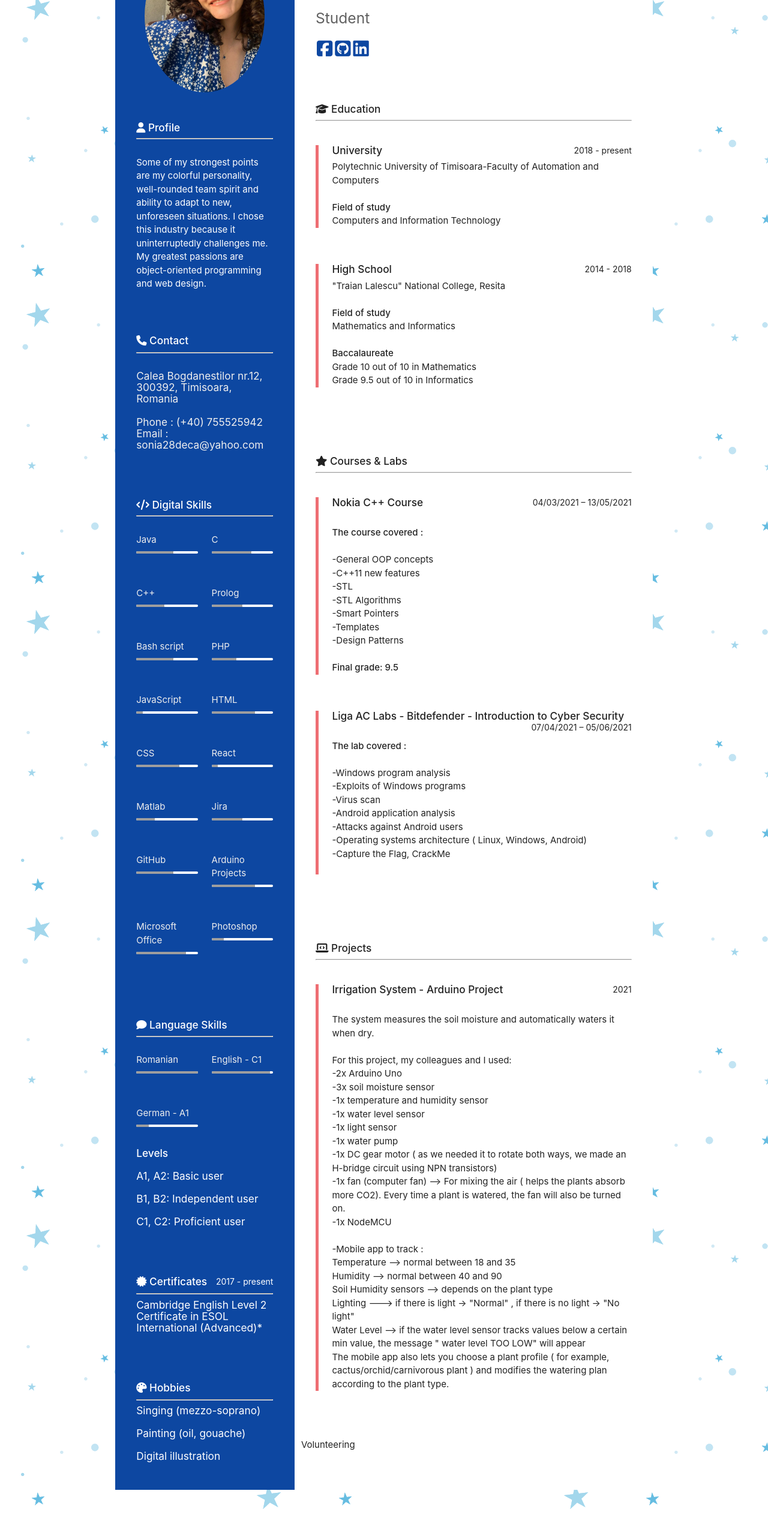
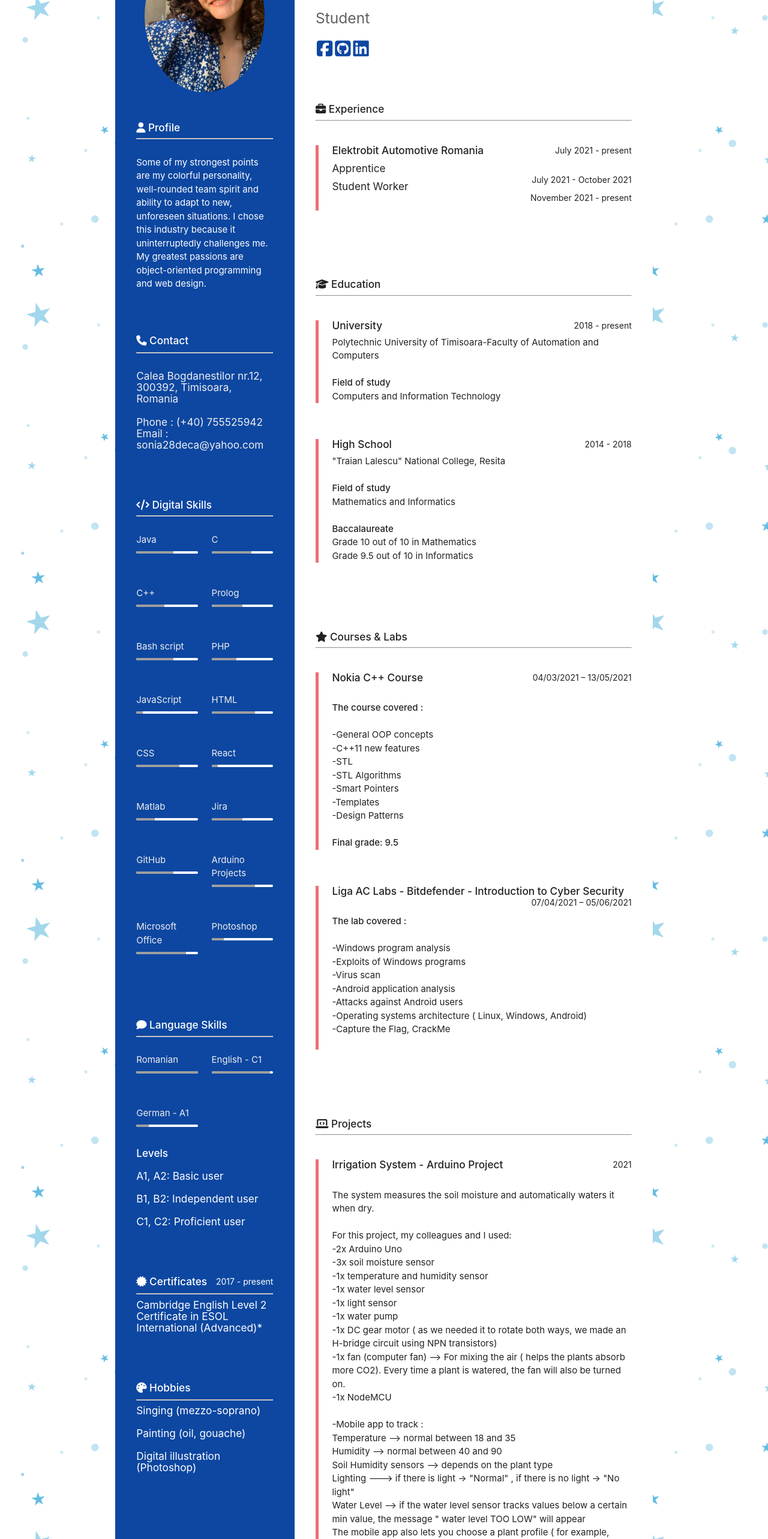
Before and after one commit to soniadeca28/cvReact, a React (Create React App) app: page / in a window 1280 px wide. Shown: the part 200-2766 px from the top of the page at 60% size. Before the commit the page ends 2734 px from the top, so only its background shows below. Built offline with nearby package versions, Linux system fonts and the light colour scheme.

Commit message:
Added Experience and updated pages

```diff
--- a/src/components/pages/Home.js
+++ b/src/components/pages/Home.js
@@ -6,11 +6,11 @@ import Digital from "../pages/digital/Digital";
 import Education from "../pages/education/Education";
 import Projects from "../pages/projects/Projects"
 import Language from "../pages/language/Language"
-import Info from "./info/Info";
 import Hobbies from "./hobbies/Hobbies";
 import Certificates from "./certificates/Certificates";
 import Courses from "./courses/Courses";
 import Volunteering from "./volunteering/Volunteering";
+import Experience from "./experience/Experience";
 
 class Home extends Component {
     render() {
@@ -28,6 +28,7 @@ class Home extends Component {
                     </div>
                     <div className="col s12 m12 l8 white lighten-5 sameHeight_child">
                         <About/>
+                        <Experience/>
                         <Education/>
                         <Courses/>
                         <Projects/>
--- /dev/null
+++ b/src/components/pages/experience/Experience.js
@@ -0,0 +1,72 @@
+import React, {Component} from 'react';
+
+class Experience extends Component {
+    render() {
+        return (
+            <div>
+                <div className="card z-depth-0">
+
+                    <div className="card-content">
+
+                        <h6>
+
+                            <strong><i id class="fas fa-briefcase"/> Experience </strong>
+
+                        </h6>
+
+
+                        <hr/>
+
+                        <div className="row mt">
+                            <div className="col s12">
+                                <blockquote>
+                                    <h6 className="no-pad mt-bottom">
+                                        <strong>
+                                            Elektrobit Automotive Romania
+                                        </strong>
+                                        <span> July 2021 - present </span>
+                                    </h6>
+
+                                    <h6>
+                                    <p>
+
+                                            Apprentice
+
+                                        </p>
+                                    <span> July 2021 - October 2021 </span>
+                                    </h6>
+
+                                    <h6>
+                                        <p>
+
+                                                Student Worker
+
+
+                                        </p>
+                                        <span>November 2021 - present</span>
+                                    </h6>
+
+                                    <br/>
+
+
+
+
+
+
+
+                                </blockquote>
+                            </div>
+                        </div>
+
+
+
+
+                    </div>
+
+                </div>
+            </div>
+        );
+    }
+}
+
+export default Experience;
--- a/src/components/pages/hobbies/Hobbies.js
+++ b/src/components/pages/hobbies/Hobbies.js
@@ -12,7 +12,7 @@ class Hobbies extends Component {
 
                         <h6 className="white-text">
 
-                            <i class="fas fa-solid fa-palette"></i>
+                            <i class="fas fa-solid fa-palette"/>
 
                             <strong> Hobbies </strong>
 
@@ -23,7 +23,7 @@ class Hobbies extends Component {
                             <br/>
                             <p> Painting (oil, gouache) </p>
                             <br/>
-                            <p> Digital illustration </p>
+                            <p> Digital illustration (Photoshop) </p>
 
                         </h6>
 
--- a/src/components/pages/volunteering/Volunteering.js
+++ b/src/components/pages/volunteering/Volunteering.js
@@ -4,7 +4,56 @@ class Volunteering extends Component {
     render() {
         return (
             <div>
-                Volunteering
+                <div className="card z-depth-0">
+
+                    <div className="card-content">
+
+                        <h6>
+
+                            <strong><i className="fas fa-solid fa-laptop-code"/> Volunteering </strong>
+
+                        </h6>
+
+
+                        <hr/>
+
+                        <div className="row mt">
+                            <div className="col s12">
+                                <blockquote>
+
+                                    <p>
+                                        I volunteered all throughout my high school years and
+                                        managed to gain great communication and teamwork skills through my experience at Interact and WWF.
+                                    </p>
+
+                                    <br/>
+
+                                    <h6 className="no-pad mt-bottom">
+                                        <strong>
+                                            Interact Resita
+                                        </strong>
+                                        <span> 2014 - 2018 </span>
+                                    </h6>
+
+                                    <br/>
+
+                                    <h6 className="no-pad mt-bottom">
+                                        <strong>
+                                            WWF Resita
+                                        </strong>
+                                        <span> 2016 - 2017 </span>
+                                    </h6>
+
+                                </blockquote>
+                            </div>
+                        </div>
+
+
+                    </div>
+
+                </div>
+
+
             </div>
         );
     }
```
